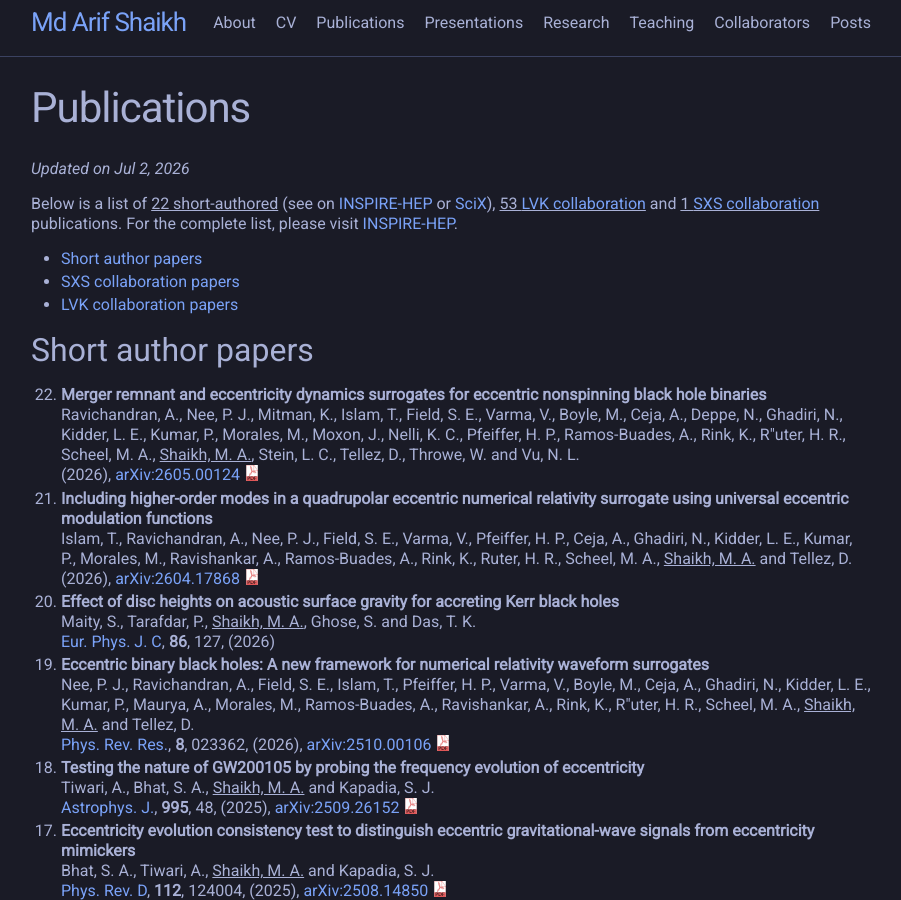
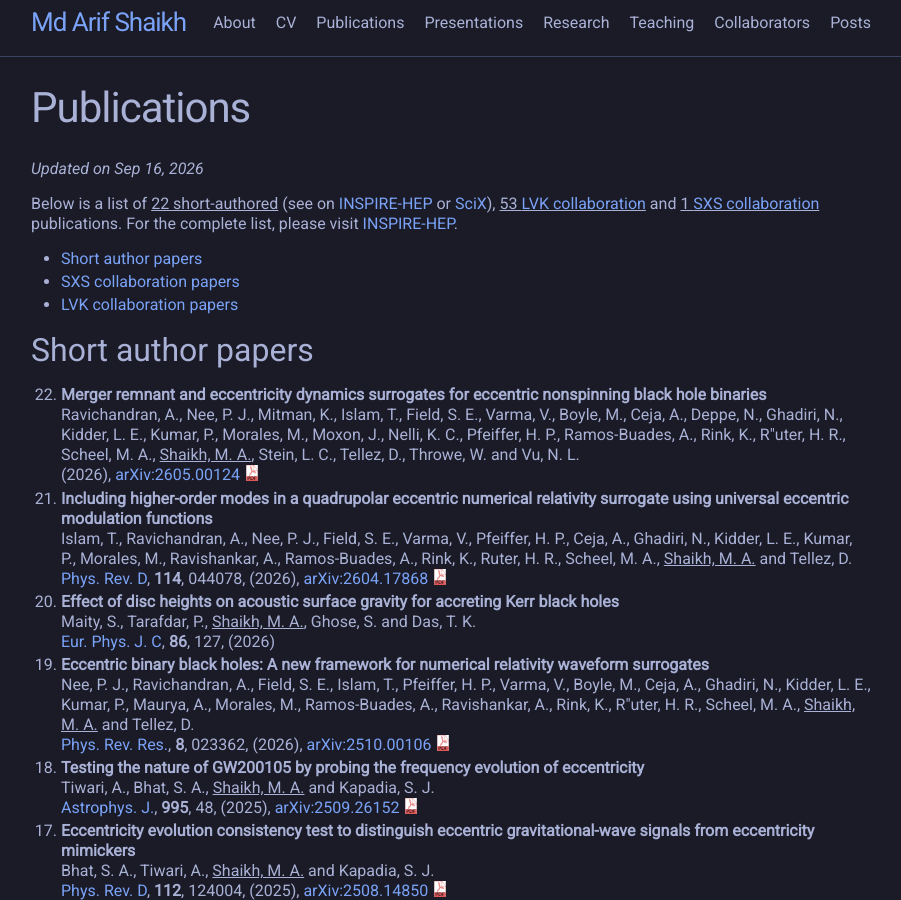
Before and after one commit to md-arif-shaikh/md-arif-shaikh.github.io, a Jekyll site: the page built from 03_publications.html, in a window 1280 px wide and 900 px high. Shown: the whole window, without its empty margins (189-1090 px from the left). Built offline with Jekyll 4.4.1, drawn with Linux system fonts in a browser that asks for light colours; a style sheet for code colours, icons or effects is not loaded.

Commit message:
update publications

```diff
--- a/03_publications.html
+++ b/03_publications.html
@@ -2,7 +2,7 @@
 title: "Publications"
 permalink: /publications/
 layout: page
-update_date: 02-07-2026
+update_date: 16-09-2026
 ---
 {% assign short_paper_count = site.data.short_author | size %}
 {% assign lvk_paper_count = site.data.lvk | size %}
--- a/_data/short_author.bib
+++ b/_data/short_author.bib
@@ -14,7 +14,11 @@
     eprint = "2604.17868",
     archivePrefix = "arXiv",
     primaryClass = "gr-qc",
-    month = "4",
+    doi = "10.1103/fq4r-rt3z",
+    journal = "Phys. Rev. D",
+    volume = "114",
+    number = "4",
+    pages = "044078",
     year = "2026"
 }
 
--- a/_data/short_author.yaml
+++ b/_data/short_author.yaml
@@ -13,7 +13,11 @@ Islam:2026blk:
   eprint: "2604.17868"
   archiveprefix: "arXiv"
   primaryclass: "gr-qc"
-  month: "4"
+  doi: "10.1103/fq4r-rt3z"
+  journal: "Phys. Rev. D"
+  volume: "114"
+  number: "4"
+  pages: "044078"
   year: "2026"
   entrytype: "article"
 Maity2026:
```
